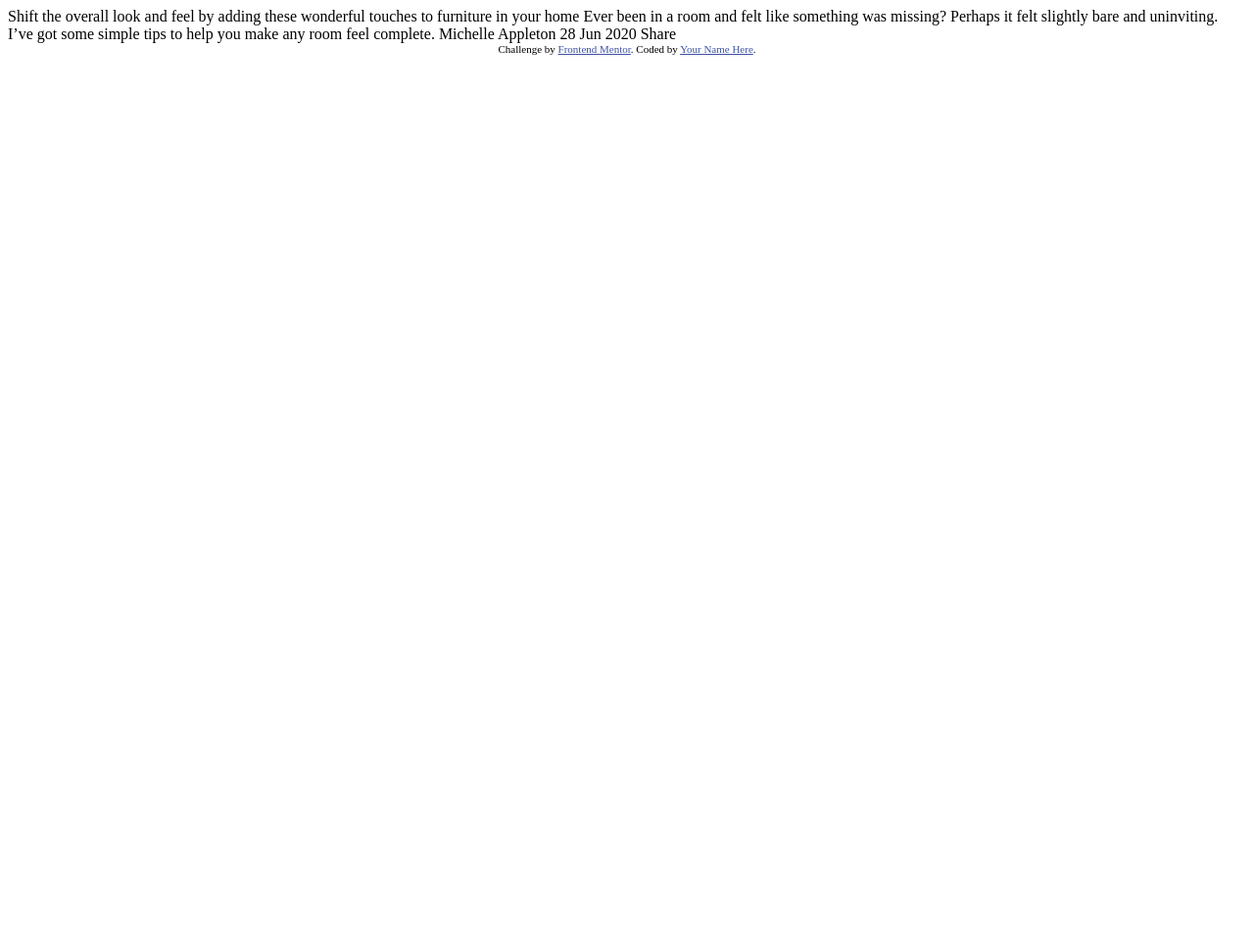
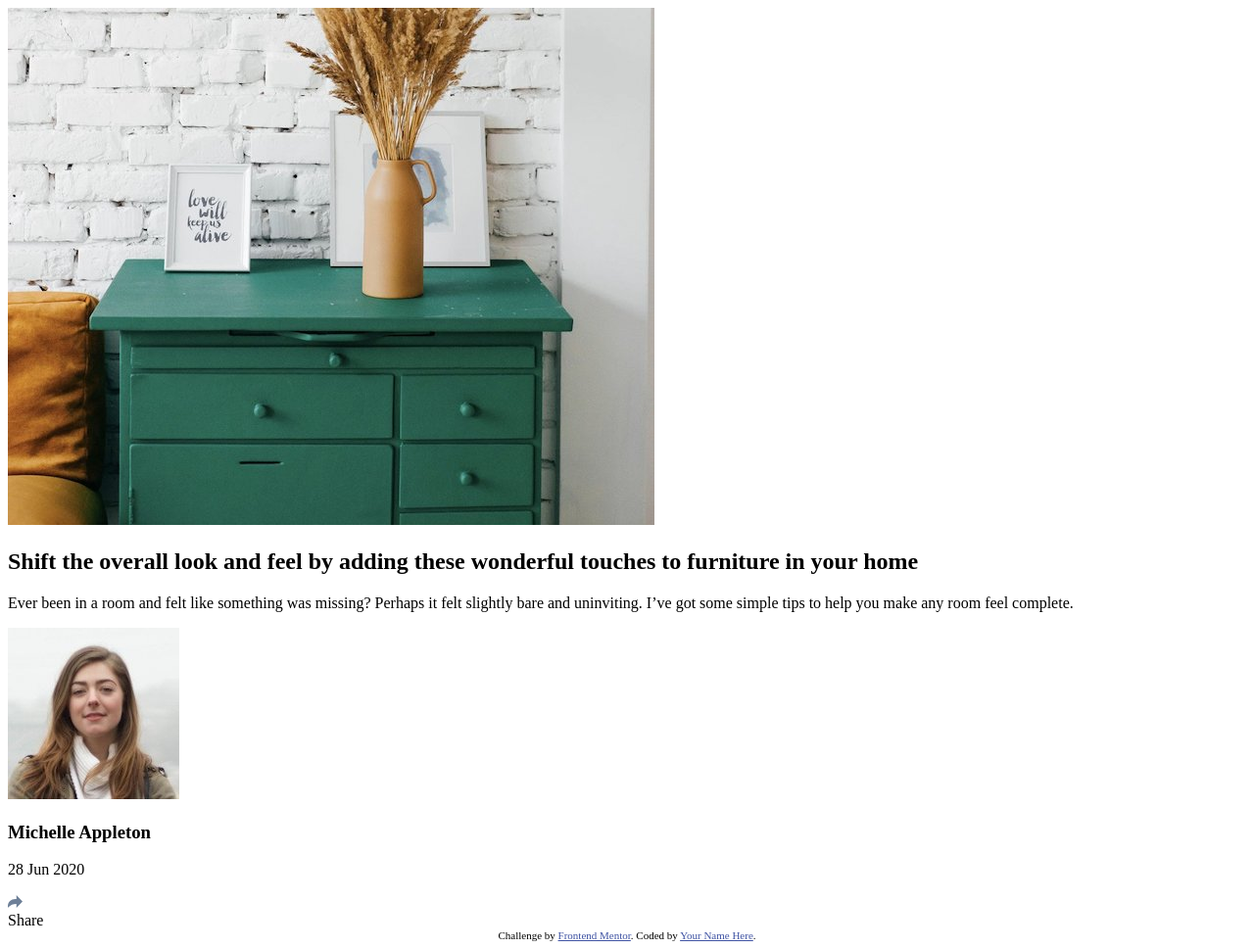
Before and after one commit to hasiburrahmanhasib/articalprevew, a plain HTML site: page index.html in a window 1280 px wide. Shown: the whole page at 98% size. Before the commit the page ends 800 px from the top, so only its background shows below. Drawn offline with Linux system fonts and the light colour scheme.

Commit message:
new masage

```diff
--- a/index.html
+++ b/index.html
@@ -7,6 +7,7 @@
   <link rel="icon" type="image/png" sizes="32x32" href="./images/favicon-32x32.png">
 
   <title>Frontend Mentor | Article preview component</title>
+  <link rel="stylesheet" href="./style.css">
 
   <!-- Feel free to remove these styles or customise in your own stylesheet 👍 -->
   <style>
@@ -15,16 +16,45 @@
   </style>
 </head>
 <body>
+<section>
+  <article>
+    <div>
+<img src="./images/drawers.jpg" alt="drawers" />
+    </div>
+    <div>
+     <div>
+      <h2> Shift the overall look and feel by adding these wonderful
+        touches to furniture in your home</h2>
+        <p>Ever been in a room and felt like something was missing? Perhaps
+          it felt slightly bare and uninviting. I’ve got some simple tips
+          to help you make any room feel complete.</p>
+     </div>
+     <div>
+        <div>
+          <img src="./images/avatar-michelle.jpg" alt="avatar-michelle" />
+          <div>
+            <h3>Michelle Appleton</h3>
+            <p> 28 Jun 2020</p>
+          </div>
+        </div>
 
-  Shift the overall look and feel by adding these wonderful
-  touches to furniture in your home
 
-  Ever been in a room and felt like something was missing? Perhaps
-  it felt slightly bare and uninviting. I’ve got some simple tips
-  to help you make any room feel complete.
+        <div>
+          <img src="./images/icon-share.svg" alt="icon-share">
+        </div>
 
-  Michelle Appleton
-  28 Jun 2020
+     </div>
+
+
+    </div>
+  </article>
+</section>
+
+
+
+
+
+
 
   Share
 
```
Also changed, not shown: style.css (added).
